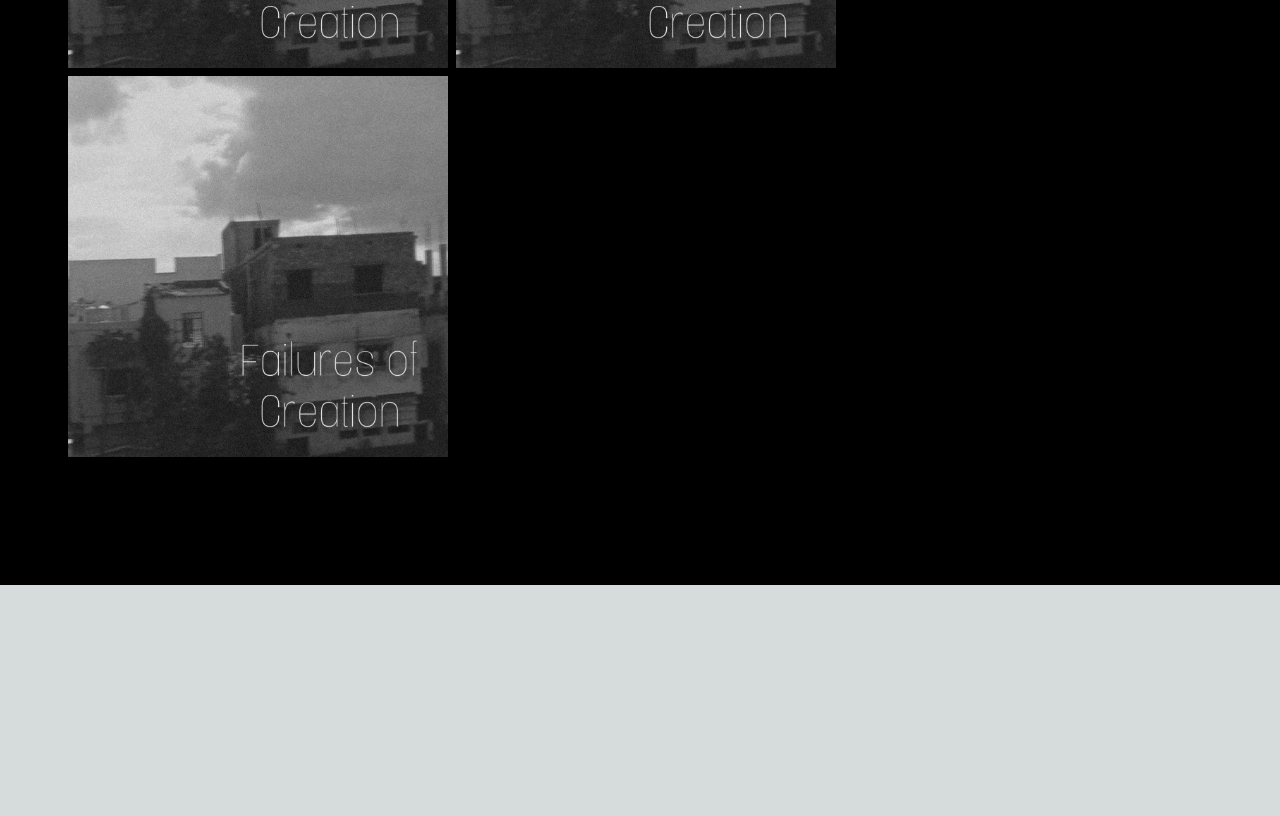
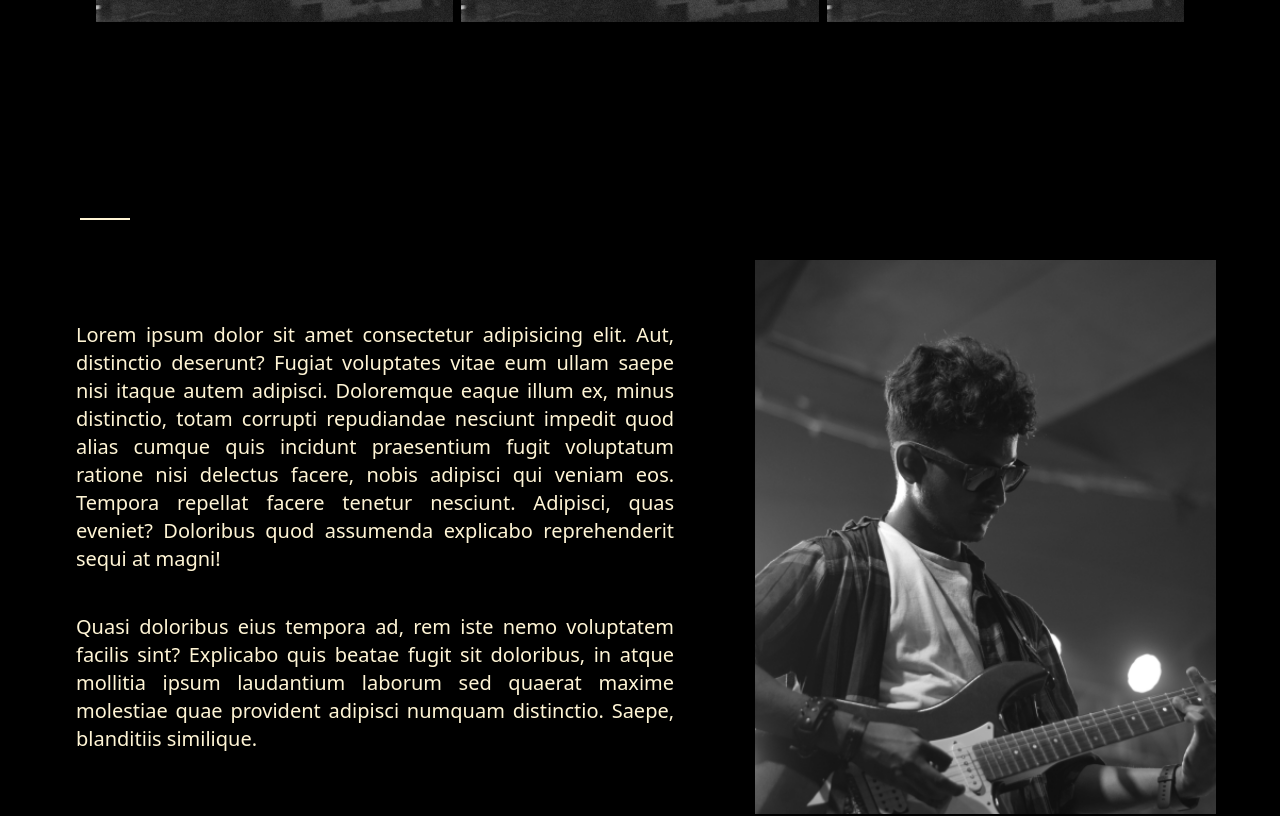
Before and after one commit to Hindol19/pocket-orchestra, a Next.js app: page /home in a window 1280 px wide. Shown: the part 1700-2516 px from the top of the page. Before the commit the page ends 2285 px from the top, so only its background shows below. Built offline with nearby package versions, Linux system fonts and the light colour scheme.

Commit message:
Basic About

```diff
--- /dev/null
+++ b/src/components/About.jsx
@@ -0,0 +1,39 @@
+import React from "react";
+import Image from "next/image";
+import Me from "../../public/images/website/me2.png";
+const About = () => {
+  return (
+    <div className="w-full flex flex-col">
+      <div className="mx-4">
+        <h2 className="text-4xl  mt-10">About</h2>
+        <div className="mt-3 w-[50px] border-b-2 border-light"></div>
+      </div>
+      <div className="flex flex-row justify-between my-[40px]">
+        <div className="w-[54%] text-light text-justify px-3 text-xl flex flex-col justify-center">
+          <p>
+            Lorem ipsum dolor sit amet consectetur adipisicing elit. Aut,
+            distinctio deserunt? Fugiat voluptates vitae eum ullam saepe nisi
+            itaque autem adipisci. Doloremque eaque illum ex, minus distinctio,
+            totam corrupti repudiandae nesciunt impedit quod alias cumque quis
+            incidunt praesentium fugit voluptatum ratione nisi delectus facere,
+            nobis adipisci qui veniam eos. Tempora repellat facere tenetur
+            nesciunt. Adipisci, quas eveniet? Doloribus quod assumenda explicabo
+            reprehenderit sequi at magni!
+          </p>
+          <p className="mt-10">
+            Quasi doloribus eius tempora ad, rem iste nemo voluptatem facilis
+            sint? Explicabo quis beatae fugit sit doloribus, in atque mollitia
+            ipsum laudantium laborum sed quaerat maxime molestiae quae provident
+            adipisci numquam distinctio. Saepe, blanditiis similique.
+          </p>
+        </div>
+        <div className="w-[40%] flex justify-center">
+          <Image src={Me} className="w-full" />
+        </div>
+      </div>
+      <div className="mx-3 mt-[80px] w-full border-b-2 border-light"></div>
+    </div>
+  );
+};
+
+export default About;
--- a/src/components/DiscCard.jsx
+++ b/src/components/DiscCard.jsx
@@ -5,7 +5,7 @@ import foc from "../../public/assets/covers/img1.png";
 const DiscCard = ({ className }) => {
   return (
     <div
-      className={`bg-alt2 w-[33%] flex flex-col items-center justify-evenly ${className}`}
+      className={`bg-alt2 w-[31%] flex flex-col items-center justify-evenly ${className}`}
     >
       <Image src={foc} alt="failures of creation" className="w-[100%]" />
     </div>
--- a/src/components/Discography.jsx
+++ b/src/components/Discography.jsx
@@ -8,7 +8,8 @@ const Discography = () => {
         <h2 className="text-4xl  mt-10">Discography</h2>
         <div className="mt-3 w-[100px] border-b-2 border-light"></div>
       </div>
-      <div className="my-[100px] flex flex-wrap">
+      <div className="my-[100px] flex justify-center flex-wrap">
+        <DiscCard className="m-1" />
         <DiscCard className="m-1" />
         <DiscCard className="m-1" />
         <DiscCard className="m-1" />
--- a/src/pages/home.js
+++ b/src/pages/home.js
@@ -1,6 +1,7 @@
 import Navbar from "@/components/Navbar";
 import Footer from "@/components/Footer";
 import LatestRelease from "@/components/LatestRelease";
+import About from "@/components/About";
 import React from "react";
 import Discography from "@/components/Discography";
 
@@ -10,6 +11,7 @@ const home = () => {
       <Navbar />
       <LatestRelease />
       <Discography />
+      <About />
       <Footer />
     </div>
   );
```
Also changed, not shown: public/images/website/me.jpg (added), public/images/website/me2.png (added).
